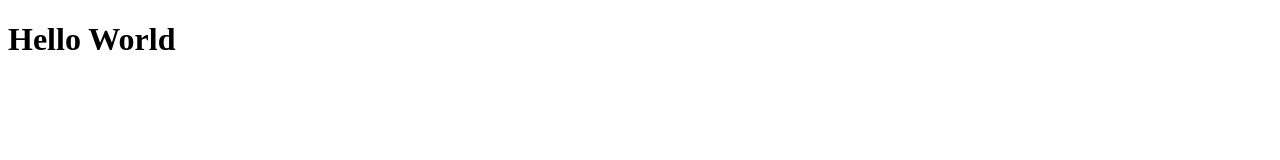
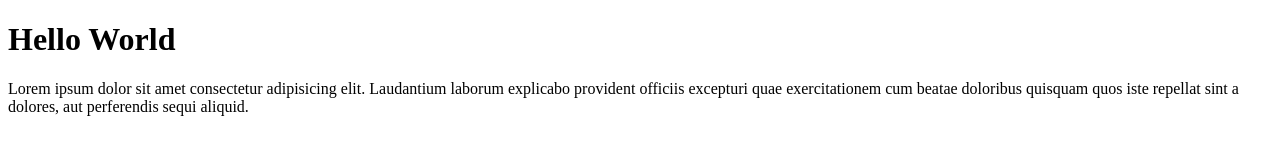
Before and after one commit to dhanysakti/wpu-git-test-2, a plain HTML site: page index.html in a window 1280 px wide. Drawn offline with Linux system fonts and the light colour scheme.

Commit message:
edit index2.html

```diff
--- a/index.html
+++ b/index.html
@@ -8,5 +8,6 @@
 </head>
 <body>
     <h1>Hello World</h1>
+    <p>Lorem ipsum dolor sit amet consectetur adipisicing elit. Laudantium laborum explicabo provident officiis excepturi quae exercitationem cum beatae doloribus quisquam quos iste repellat sint a dolores, aut perferendis sequi aliquid.</p>
 </body>
 </html>
```
